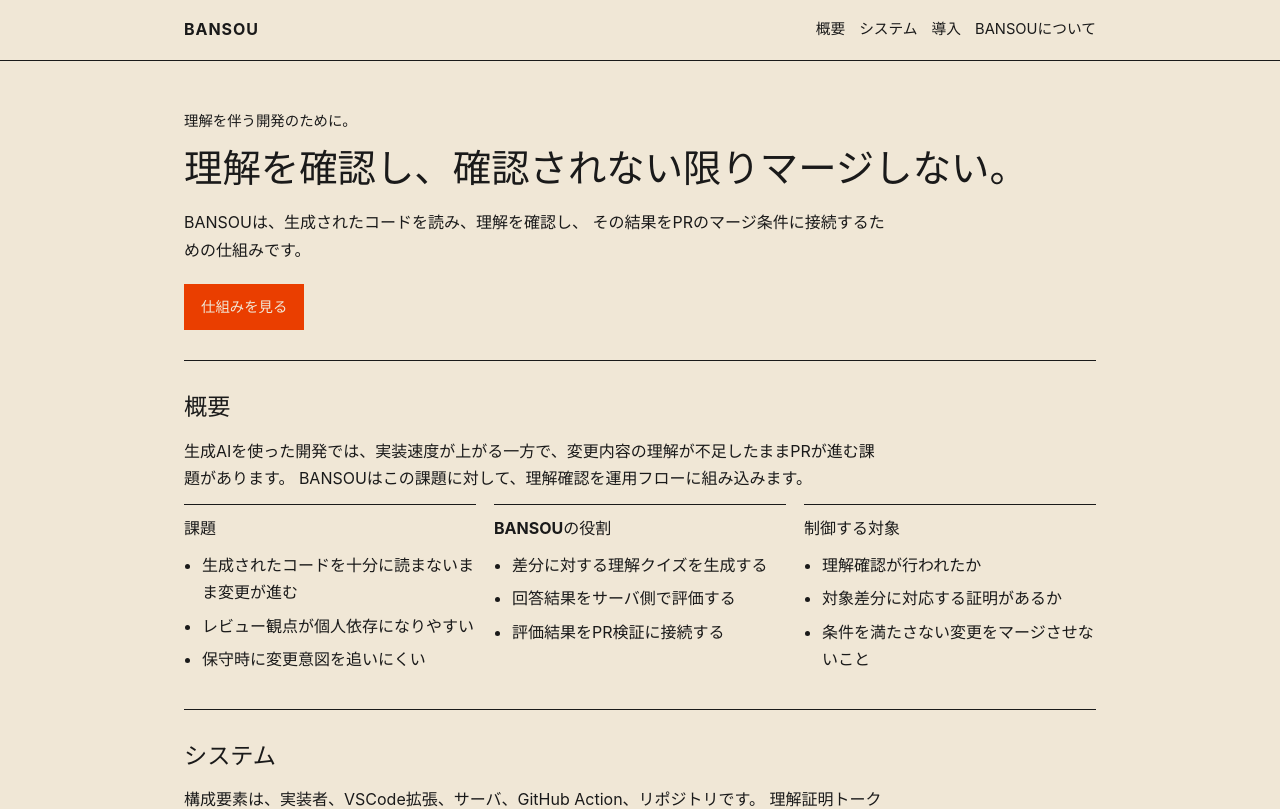
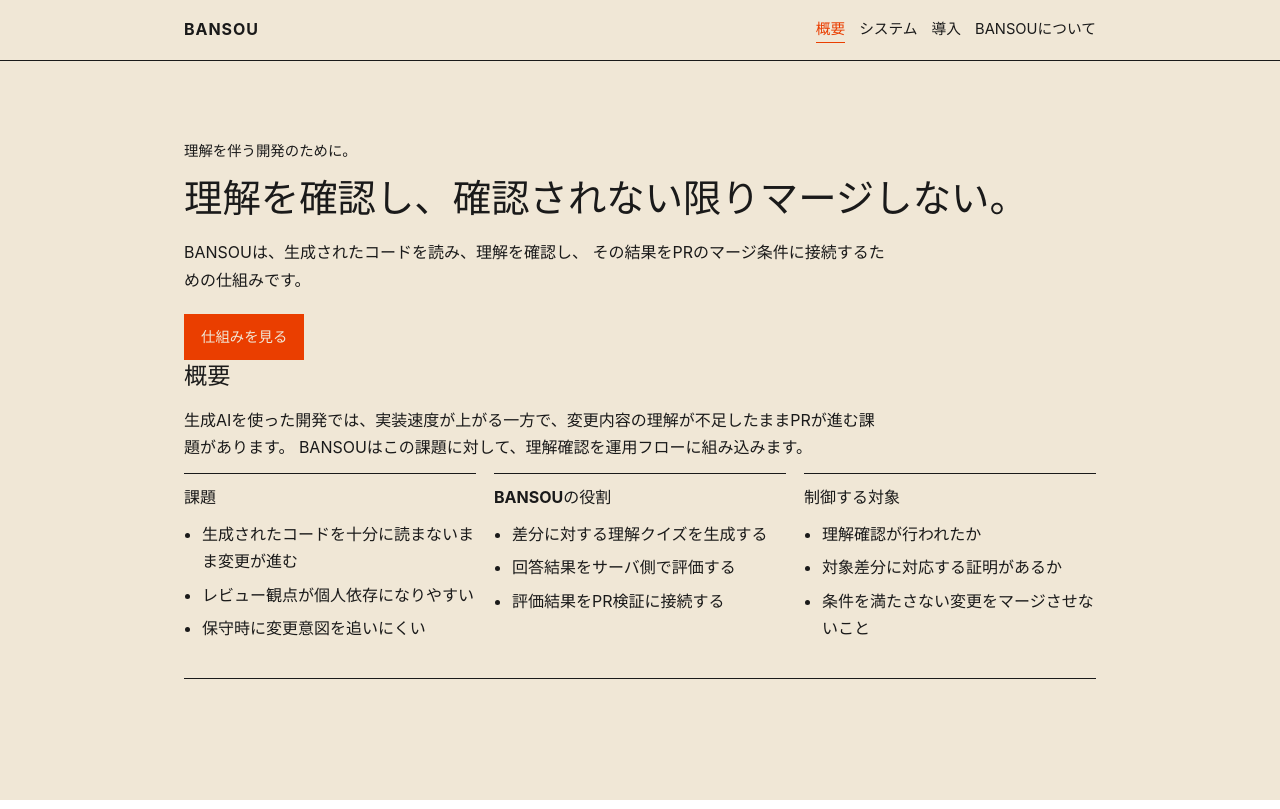
Before and after one commit to Utsugi0101/BANSOU_page, a React (Vite) app: page /#/overview in a window 1280 px wide. Shown: the top 809 px of the page. Built offline with nearby package versions, Linux system fonts and the light colour scheme.

Commit message:
Restore page-by-page navigation with sober design

```diff
--- a/src/App.css
+++ b/src/App.css
@@ -70,6 +70,11 @@ body {
   border-bottom-color: var(--text);
 }
 
+.nav a.active {
+  color: var(--accent);
+  border-bottom-color: var(--accent);
+}
+
 .main {
   padding-top: 26px;
   padding-bottom: 36px;
@@ -78,6 +83,7 @@ body {
 .section {
   padding: 30px 0;
   border-bottom: 1px solid var(--text);
+  animation: fade-in 0.18s ease;
 }
 
 .hero {
@@ -230,3 +236,12 @@ svg {
     padding: 10px 0;
   }
 }
+
+@keyframes fade-in {
+  from {
+    opacity: 0;
+  }
+  to {
+    opacity: 1;
+  }
+}
--- a/src/App.tsx
+++ b/src/App.tsx
@@ -1,36 +1,74 @@
+import { useEffect, useState } from 'react';
 import './App.css';
 
+type Route = 'overview' | 'system' | 'adoption' | 'about';
+
+const routes: Array<{ id: Route; label: string }> = [
+  { id: 'overview', label: '概要' },
+  { id: 'system', label: 'システム' },
+  { id: 'adoption', label: '導入' },
+  { id: 'about', label: 'BANSOUについて' },
+];
+
+function parseRoute(hash: string): Route {
+  const normalized = hash.replace(/^#\/?/, '').replace(/^#/, '');
+  if (normalized === 'system') return 'system';
+  if (normalized === 'adoption') return 'adoption';
+  if (normalized === 'about') return 'about';
+  return 'overview';
+}
+
+function toHash(route: Route): string {
+  return `#/${route}`;
+}
+
 function App() {
+  const [route, setRoute] = useState<Route>(() => parseRoute(window.location.hash));
+
+  useEffect(() => {
+    const onHashChange = () => setRoute(parseRoute(window.location.hash));
+    window.addEventListener('hashchange', onHashChange);
+    if (!window.location.hash) {
+      window.location.hash = toHash('overview');
+    }
+    return () => window.removeEventListener('hashchange', onHashChange);
+  }, []);
+
   return (
     <div className="page">
       <header className="topbar">
         <div className="wrap topbar-inner">
-          <a href="#top" className="brand">
+          <a href={toHash('overview')} className="brand">
             BANSOU
           </a>
           <nav className="nav" aria-label="ページ内ナビゲーション">
-            <a href="#overview">概要</a>
-            <a href="#system">システム</a>
-            <a href="#adoption">導入</a>
-            <a href="#about">BANSOUについて</a>
+            {routes.map((item) => (
+              <a
+                key={item.id}
+                href={toHash(item.id)}
+                className={item.id === route ? 'active' : ''}
+              >
+                {item.label}
+              </a>
+            ))}
           </nav>
         </div>
       </header>
 
-      <main id="top" className="wrap main">
-        <section className="hero section">
+      <main className="wrap main">
+        {route === 'overview' && (
+          <section id="overview" className="section">
+            <section className="hero">
               <p className="hero-lead">理解を伴う開発のために。</p>
               <h1>理解を確認し、確認されない限りマージしない。</h1>
               <p>
                 BANSOUは、生成されたコードを読み、理解を確認し、
                 その結果をPRのマージ条件に接続するための仕組みです。
               </p>
-          <a className="hero-button" href="#system">
+              <a className="hero-button" href={toHash('system')}>
                 仕組みを見る
               </a>
             </section>
-
-        <section id="overview" className="section">
           <h2>概要</h2>
           <p>
             生成AIを使った開発では、実装速度が上がる一方で、変更内容の理解が不足したままPRが進む課題があります。
@@ -63,7 +101,9 @@ function App() {
             </article>
           </div>
           </section>
+        )}
 
+        {route === 'system' && (
           <section id="system" className="section">
           <h2>システム</h2>
           <p>
@@ -121,7 +161,9 @@ function App() {
             <li>条件を満たす場合のみ、リポジトリでmergeを許可する</li>
           </ol>
           </section>
+        )}
 
+        {route === 'adoption' && (
           <section id="adoption" className="section">
           <h2>導入</h2>
           <div className="list-grid two-col">
@@ -144,7 +186,9 @@ function App() {
             </article>
           </div>
           </section>
+        )}
 
+        {route === 'about' && (
           <section id="about" className="section">
           <h2>BANSOUについて</h2>
           <p>
@@ -157,6 +201,7 @@ function App() {
             チームの運用として扱える形にします。
           </p>
           </section>
+        )}
       </main>
     </div>
   );
```
Lines whose indentation alone changed are shown as unchanged.
